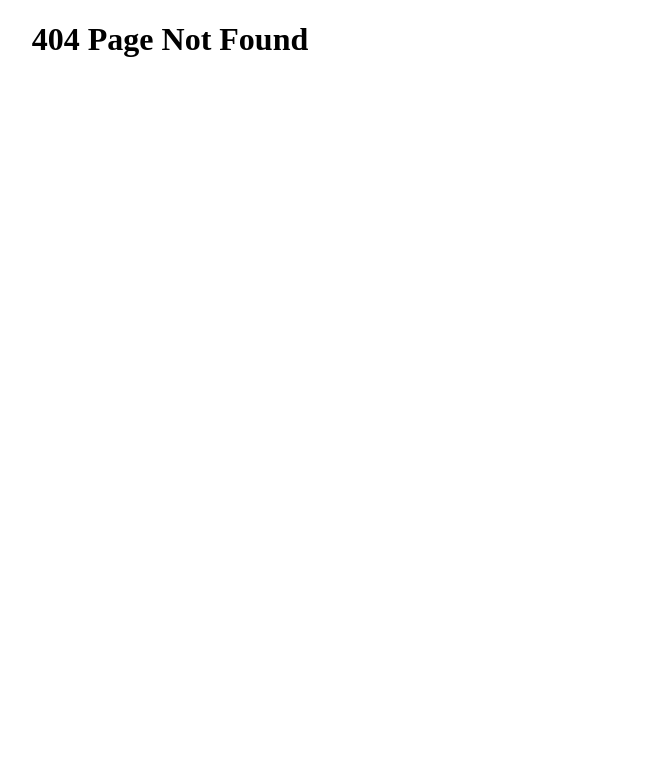
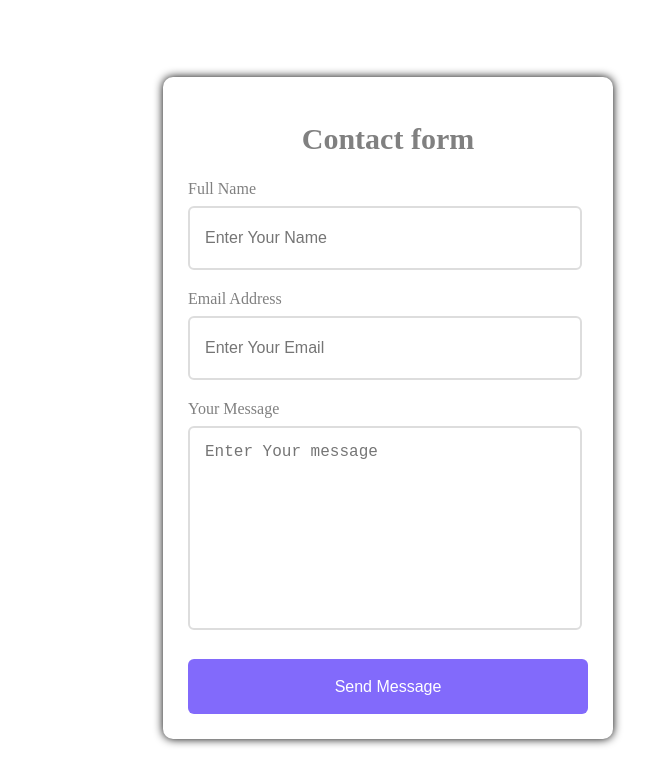
Before and after one commit to NikitaRaut21/baby_fashion_world_grp4_project3_icp7.0, a React (Create React App) app: page / in a window 1280 px wide. Before the commit this address had no page. Shown: the top 784 px of the page, without its empty margins (470-1121 px from the left). Built offline with nearby package versions, Linux system fonts and the light colour scheme; a web font is replaced by a local one.

Commit message:
Added Folder

```diff
--- a/src/index.js
+++ b/src/index.js
@@ -5,7 +5,7 @@ import About from "./views/About/About";
 
 import Review from "./views/Review/Review";
 
-
+import Contact from './views/Contact/Contact';
 const root = ReactDOM.createRoot(document.getElementById('root'));
 
 root.render(<h1>baby_fashion_world_grp4_project3_icp7.0</h1>);
@@ -21,3 +21,13 @@ root.render(<h1>baby_fashion_world_grp4_project3_icp7.0</h1>);
             else{
                 root.render(<h1>404 Page Not Found</h1>)
             }
+
+            if (path === "/Contact")
+                {
+                    root.render(<Contact />)
+                }
+
+                    else{
+                        root.render(<Contact/>);
+
+                    }
--- /dev/null
+++ b/src/views/Contact/Contact.css
@@ -0,0 +1,67 @@
+.contact {
+    display: flex;
+    justify-content: center;
+    align-items: center;
+    min-height: 100vh;
+    background-color:white;
+    width: 500px;
+    margin-left: 600px;
+}
+
+form {
+    max-width: 500px;
+    width: 100%;
+    background-color: #fff;
+    padding: 20px 25px 25px;
+    border-radius: 10px;
+    box-shadow:0 0 10px rgba(0,0,0,1) ;
+    color: gray;
+    margin: 25px;
+
+}
+
+form h2 {
+    font-size: 30px;
+    text-align: center;
+}
+
+form .input-box {
+    margin-top: 20px;
+}
+
+.input-box .field {
+    width: 90%;
+    height: 30px;
+    background: transparent;
+    border: 2px solid #ddd;
+    outline: none;
+    border-radius: 6px;
+    padding: 15px;
+    font-size: 16px;
+    color: #333;
+    margin-top: 8px;
+}
+
+.input-box .field.mess {
+    height: 170px;
+    resize: none;
+}
+
+form button {
+    width: 100%;
+    height: 55px;
+    background-color: #826afb;
+    border: none;
+    border-radius: 6px;
+    /* box-shadow: 0 0 10px rgba(0,0,0,1); */
+    cursor: pointer;
+    font-size: 16px;
+    color: #fff;
+    font-weight: 500px;
+    margin-top: 25px;
+    transition: 0.s;
+}
+
+form button :hover {
+    background: aqua;
+}
--- /dev/null
+++ b/src/views/Contact/Contact.jsx
@@ -0,0 +1,68 @@
+import React from 'react'
+import './Contact.css'
+import Swal from 'sweetalert2';
+
+
+const Contact = () => {
+    const onSubmit = async (event) => {
+        event.preventDefault();
+        const formData = new FormData(event.target);
+
+        formData.append("access_key", "c0da22d7-8017-403e-8711-dcb698ebe9c6");
+
+        const object = Object.fromEntries(formData);
+        const json = JSON.stringify(object);
+
+        const res = await fetch("https://api.web3forms.com/submit", {
+            method: "POST",
+            headers: {
+                "Content-Type": "application/json",
+                Accept: "application/json"
+            },
+            body: json
+        }).then((res) => res.json());
+
+        if (res.success) {
+            Swal.fire({
+                title: "Success!",
+                text: "Message send Successfully!",
+                icon: "success"
+            });
+        }
+    };
+
+
+
+    return (
+        <section className='contact'>
+            <form onSubmit={onSubmit}>
+                <h2>
+                    Contact form
+                </h2>
+                <div className='input-box'>
+                    <label>Full Name</label>
+                    <input type='text' className='field required' placeholder='Enter Your Name' name='name' required />
+                </div>
+                <div className='input-box'>
+                    <label>Email Address </label>
+                    <input type='email' className='field required' placeholder='Enter Your Email' name='Email' required />
+                </div>
+                <div className='input-box'>
+                    <label>Your Message</label>
+                    <textarea name='message' id='' className='field mess' placeholder='Enter Your message' required></textarea>
+                </div>
+                <button type='Submit'> Send Message</button>
+            </form>
+
+        </section>
+
+
+
+    )
+
+
+}
+
+
+
+export default Contact
```
Also changed, not shown: src/views/Contact/App.jsx (added, +12 -0 lines), src/views/Contact/Contact.js (deleted).
